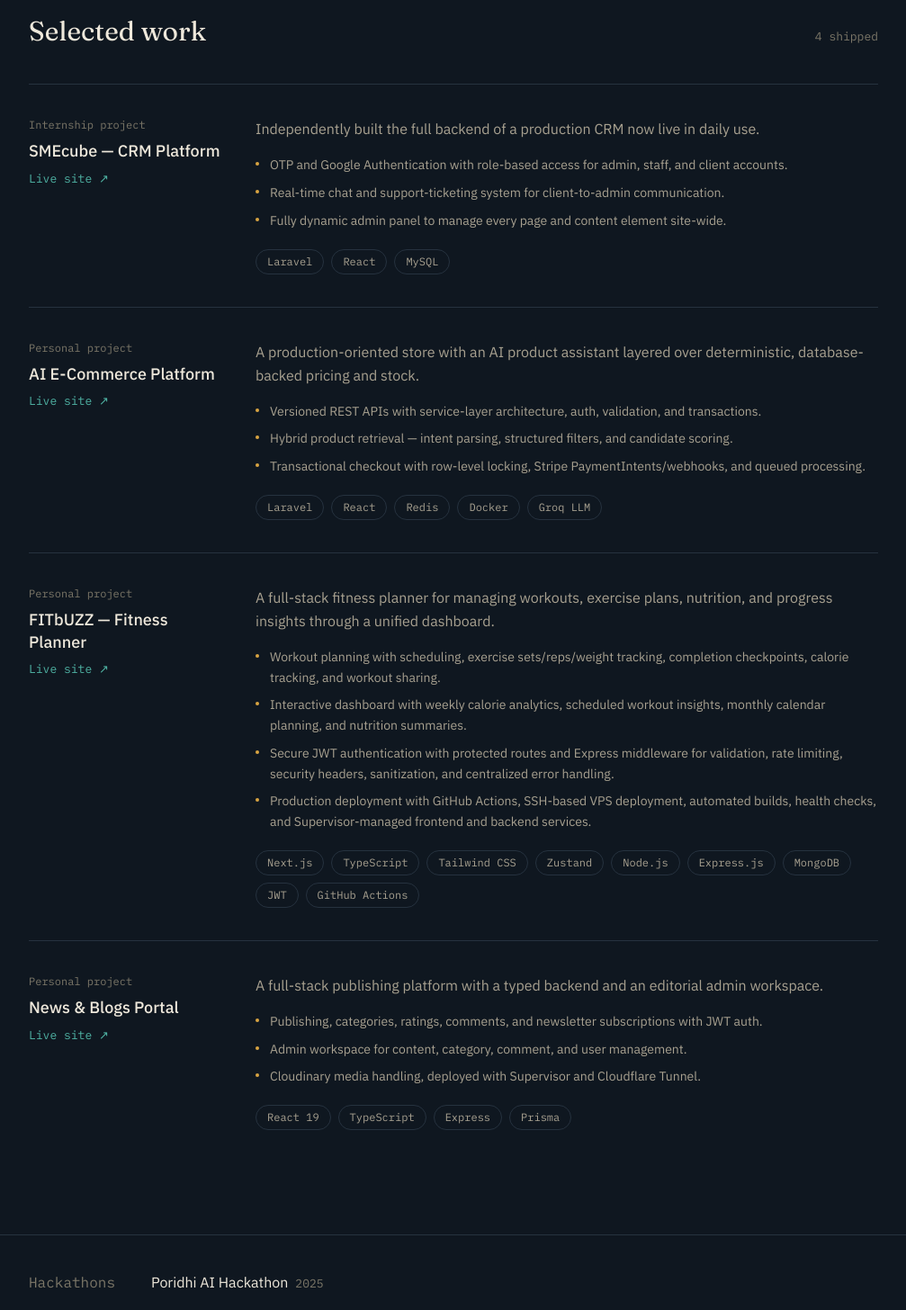
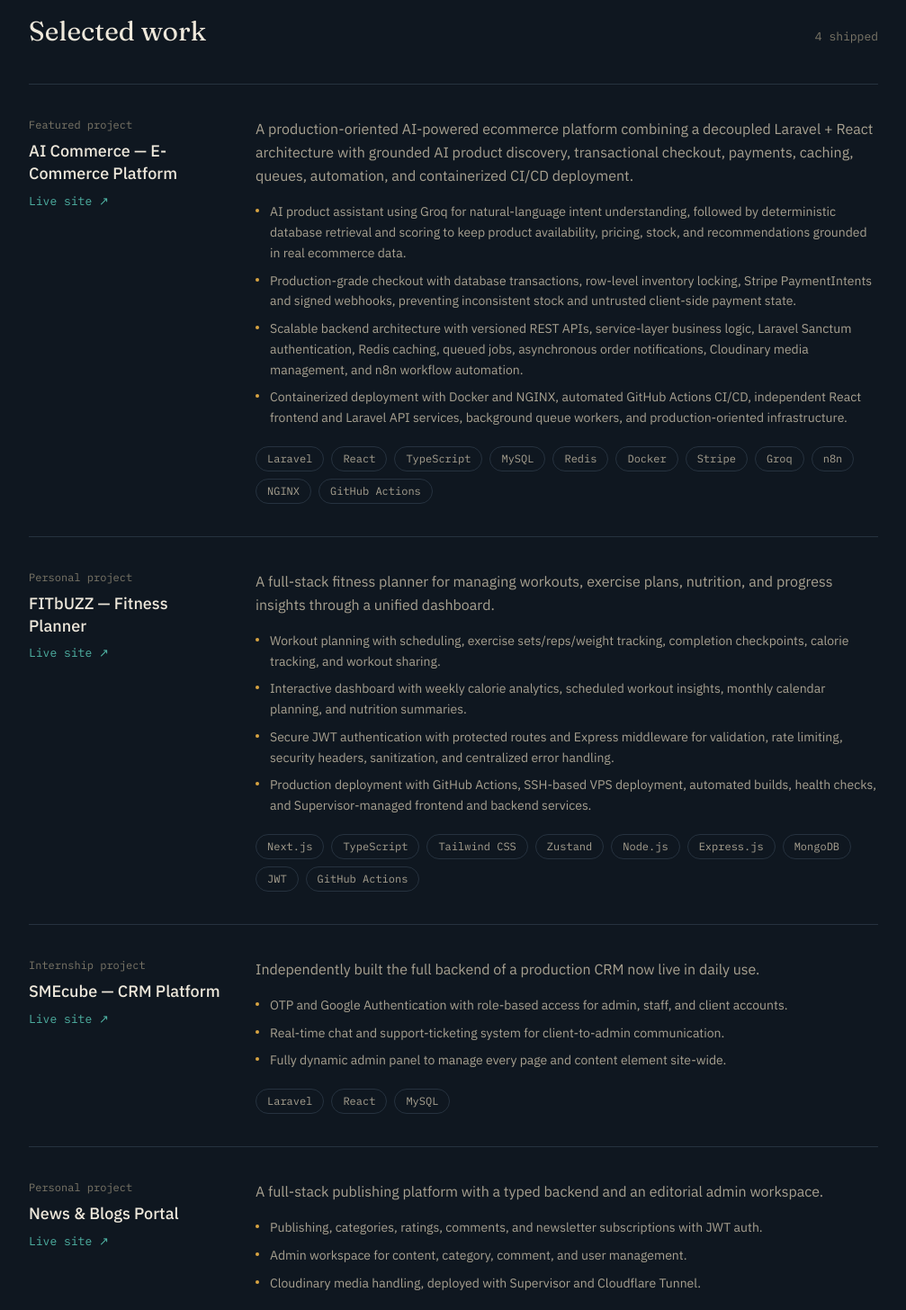
Before and after one commit to csfahim007/Profile, a React (Vite) app: page / in a window 1280 px wide. Shown: the part 2540-3996 px from the top of the page at 90% size, without its empty margins (136-1143 px from the left). Built offline with nearby package versions, Linux system fonts and the light colour scheme.

Commit message:
skills updated

```diff
--- a/src/data/resumeData.js
+++ b/src/data/resumeData.js
@@ -72,31 +72,32 @@ export const experience = {
 
 export const projects = [
   {
-    name: "SMEcube — CRM Platform",
-    tag: "Internship project",
-    stack: ["Laravel", "React", "MySQL"],
-    url: "https://smecube.com/",
-    description:
-      "Independently built the full backend of a production CRM now live in daily use.",
-    points: [
-      "OTP and Google Authentication with role-based access for admin, staff, and client accounts.",
-      "Real-time chat and support-ticketing system for client-to-admin communication.",
-      "Fully dynamic admin panel to manage every page and content element site-wide.",
+    name: "AI Commerce — E-Commerce Platform",
+    tag: "Featured project",
+    stack: [
+    "Laravel",
+    "React",
+    "TypeScript",
+    "MySQL",
+    "Redis",
+    "Docker",
+    "Stripe",
+    "Groq",
+    "n8n",
+    "NGINX",
+    "GitHub Actions",
     ],
-  },
-  {
-    name: "AI E-Commerce Platform",
-    tag: "Personal project",
-    stack: ["Laravel", "React", "Redis", "Docker", "Groq LLM"],
     url: "https://ai-ecommerce-laravel.cloudafk.xyz/",
     description:
-      "A production-oriented store with an AI product assistant layered over deterministic, database-backed pricing and stock.",
+    "A production-oriented AI-powered ecommerce platform combining a decoupled Laravel + React architecture with grounded AI product discovery, transactional checkout, payments, caching, queues, automation, and containerized CI/CD deployment.",
     points: [
-      "Versioned REST APIs with service-layer architecture, auth, validation, and transactions.",
-      "Hybrid product retrieval — intent parsing, structured filters, and candidate scoring.",
-      "Transactional checkout with row-level locking, Stripe PaymentIntents/webhooks, and queued processing.",
+    "AI product assistant using Groq for natural-language intent understanding, followed by deterministic database retrieval and scoring to keep product availability, pricing, stock, and recommendations grounded in real ecommerce data.",
+    "Production-grade checkout with database transactions, row-level inventory locking, Stripe PaymentIntents and signed webhooks, preventing inconsistent stock and untrusted client-side payment state.",
+    "Scalable backend architecture with versioned REST APIs, service-layer business logic, Laravel Sanctum authentication, Redis caching, queued jobs, asynchronous order notifications, Cloudinary media management, and n8n workflow automation.",
+    "Containerized deployment with Docker and NGINX, automated GitHub Actions CI/CD, independent React frontend and Laravel API services, background queue workers, and production-oriented infrastructure.",
     ],
-  }
+    }
+
   ,
     {
     name: "FITbUZZ — Fitness Planner",
@@ -123,9 +124,22 @@ export const projects = [
     ],
   },
   {
+    name: "SMEcube — CRM Platform",
+    tag: "Internship project",
+    stack: ["Laravel", "React", "MySQL"],
+    url: "https://smecube.com/",
+    description:
+      "Independently built the full backend of a production CRM now live in daily use.",
+    points: [
+      "OTP and Google Authentication with role-based access for admin, staff, and client accounts.",
+      "Real-time chat and support-ticketing system for client-to-admin communication.",
+      "Fully dynamic admin panel to manage every page and content element site-wide.",
+    ],
+  },
+  {
     name: "News & Blogs Portal",
     tag: "Personal project",
-    stack: ["React 19", "TypeScript", "Express", "Prisma"],
+    stack: ["React 19", "TypeScript", "Express", "Prisma","MongoDB"],
     url: "https://itms.cloudafk.xyz/",
     description: "A full-stack publishing platform with a typed backend and an editorial admin workspace.",
     points: [
```
